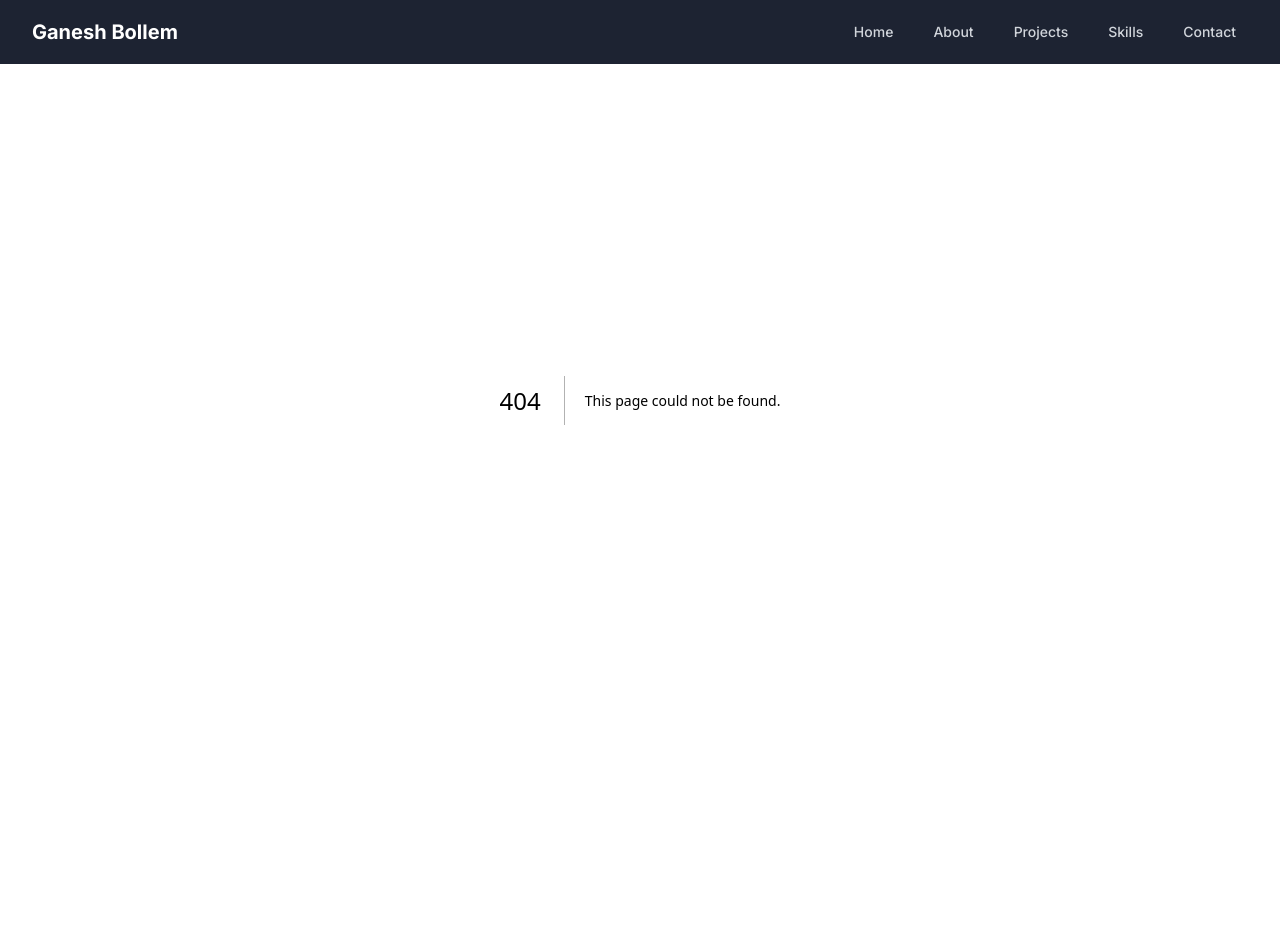
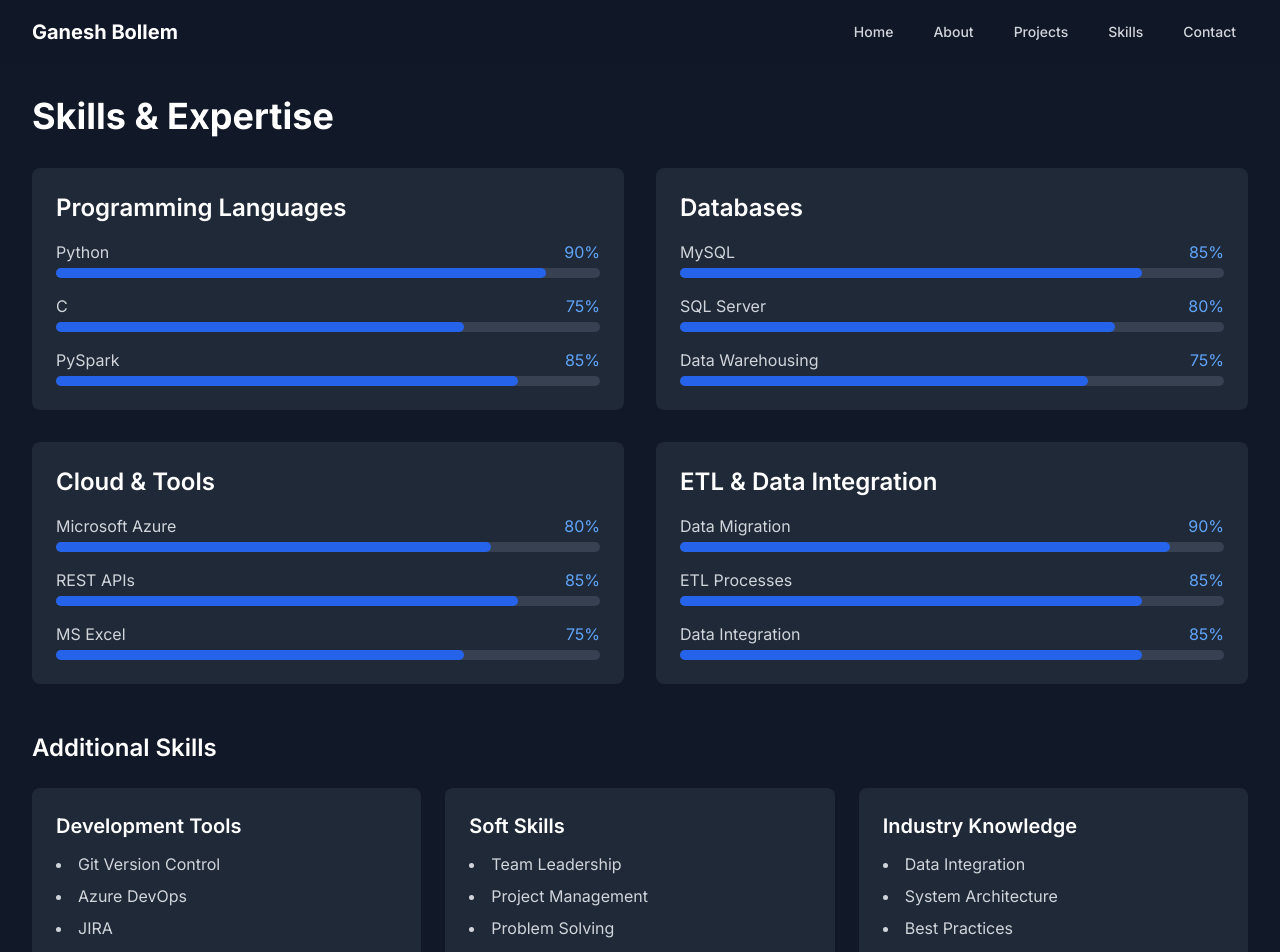
Before and after one commit to ganesh0189/personal-portfolio, a Next.js app: page /skills in a window 1280 px wide. Before the commit this address had no page. Shown: the top 952 px of the page. Before the commit the page ends 800 px from the top, so only its background shows below. Built offline with nearby package versions, Linux system fonts and the light colour scheme.

Commit message:
Added Skills page and updated home page layout

```diff
--- a/src/app/page.tsx
+++ b/src/app/page.tsx
@@ -51,14 +51,10 @@ export default function Home() {
                 </a>
               </div>
             </div>
-            <div className="relative h-[400px] w-full">
-              <div className="absolute inset-0 bg-gradient-to-r from-blue-500 to-purple-600 rounded-lg opacity-20"></div>
+            <div className="relative h-[500px] w-full">
               <div className="absolute inset-0 flex items-center justify-center">
-                <div className="text-center">
-                  <div className="w-32 h-32 mx-auto bg-gray-800 rounded-full flex items-center justify-center">
-                    <span className="text-4xl">👨‍💻</span>
-                  </div>
-                  <p className="mt-4 text-gray-300">ETL Developer & Data Integration Specialist</p>
+                <div className="relative w-[400px] h-[400px] rounded-full overflow-hidden border-4 border-blue-500 shadow-xl bg-gray-800 flex items-center justify-center">
+                  <span className="text-6xl">👨‍💻</span>
                 </div>
               </div>
             </div>
--- /dev/null
+++ b/src/app/skills/page.tsx
@@ -0,0 +1,99 @@
+export default function Skills() {
+  const skillCategories = [
+    {
+      title: "Programming Languages",
+      skills: [
+        { name: "Python", level: 90 },
+        { name: "C", level: 75 },
+        { name: "PySpark", level: 85 },
+      ]
+    },
+    {
+      title: "Databases",
+      skills: [
+        { name: "MySQL", level: 85 },
+        { name: "SQL Server", level: 80 },
+        { name: "Data Warehousing", level: 75 },
+      ]
+    },
+    {
+      title: "Cloud & Tools",
+      skills: [
+        { name: "Microsoft Azure", level: 80 },
+        { name: "REST APIs", level: 85 },
+        { name: "MS Excel", level: 75 },
+      ]
+    },
+    {
+      title: "ETL & Data Integration",
+      skills: [
+        { name: "Data Migration", level: 90 },
+        { name: "ETL Processes", level: 85 },
+        { name: "Data Integration", level: 85 },
+      ]
+    }
+  ];
+
+  return (
+    <main className="min-h-screen bg-gray-900 text-white pt-24">
+      <div className="max-w-7xl mx-auto px-4 sm:px-6 lg:px-8">
+        <h1 className="text-4xl font-bold mb-8">Skills & Expertise</h1>
+
+        <div className="grid grid-cols-1 md:grid-cols-2 gap-8">
+          {skillCategories.map((category, index) => (
+            <div key={index} className="bg-gray-800 rounded-lg p-6">
+              <h2 className="text-2xl font-semibold mb-4">{category.title}</h2>
+              <div className="space-y-4">
+                {category.skills.map((skill, skillIndex) => (
+                  <div key={skillIndex}>
+                    <div className="flex justify-between mb-1">
+                      <span className="text-gray-300">{skill.name}</span>
+                      <span className="text-blue-400">{skill.level}%</span>
+                    </div>
+                    <div className="w-full bg-gray-700 rounded-full h-2.5">
+                      <div
+                        className="bg-blue-600 h-2.5 rounded-full transition-all duration-500"
+                        style={{ width: `${skill.level}%` }}
+                      ></div>
+                    </div>
+                  </div>
+                ))}
+              </div>
+            </div>
+          ))}
+        </div>
+
+        {/* Additional Skills & Certifications */}
+        <div className="mt-12">
+          <h2 className="text-2xl font-semibold mb-6">Additional Skills</h2>
+          <div className="grid grid-cols-1 md:grid-cols-3 gap-6">
+            <div className="bg-gray-800 p-6 rounded-lg">
+              <h3 className="text-xl font-semibold mb-3">Development Tools</h3>
+              <ul className="list-disc list-inside text-gray-300 space-y-2">
+                <li>Git Version Control</li>
+                <li>Azure DevOps</li>
+                <li>JIRA</li>
+              </ul>
+            </div>
+            <div className="bg-gray-800 p-6 rounded-lg">
+              <h3 className="text-xl font-semibold mb-3">Soft Skills</h3>
+              <ul className="list-disc list-inside text-gray-300 space-y-2">
+                <li>Team Leadership</li>
+                <li>Project Management</li>
+                <li>Problem Solving</li>
+              </ul>
+            </div>
+            <div className="bg-gray-800 p-6 rounded-lg">
+              <h3 className="text-xl font-semibold mb-3">Industry Knowledge</h3>
+              <ul className="list-disc list-inside text-gray-300 space-y-2">
+                <li>Data Integration</li>
+                <li>System Architecture</li>
+                <li>Best Practices</li>
+              </ul>
+            </div>
+          </div>
+        </div>
+      </div>
+    </main>
+  );
+}
```
